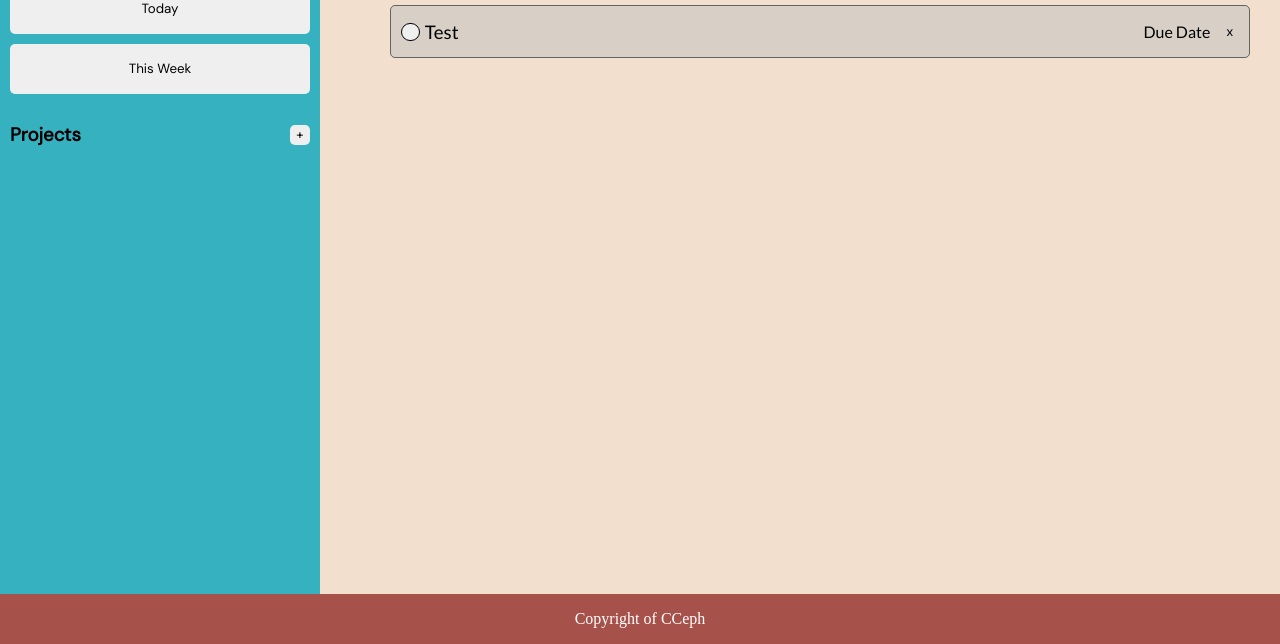
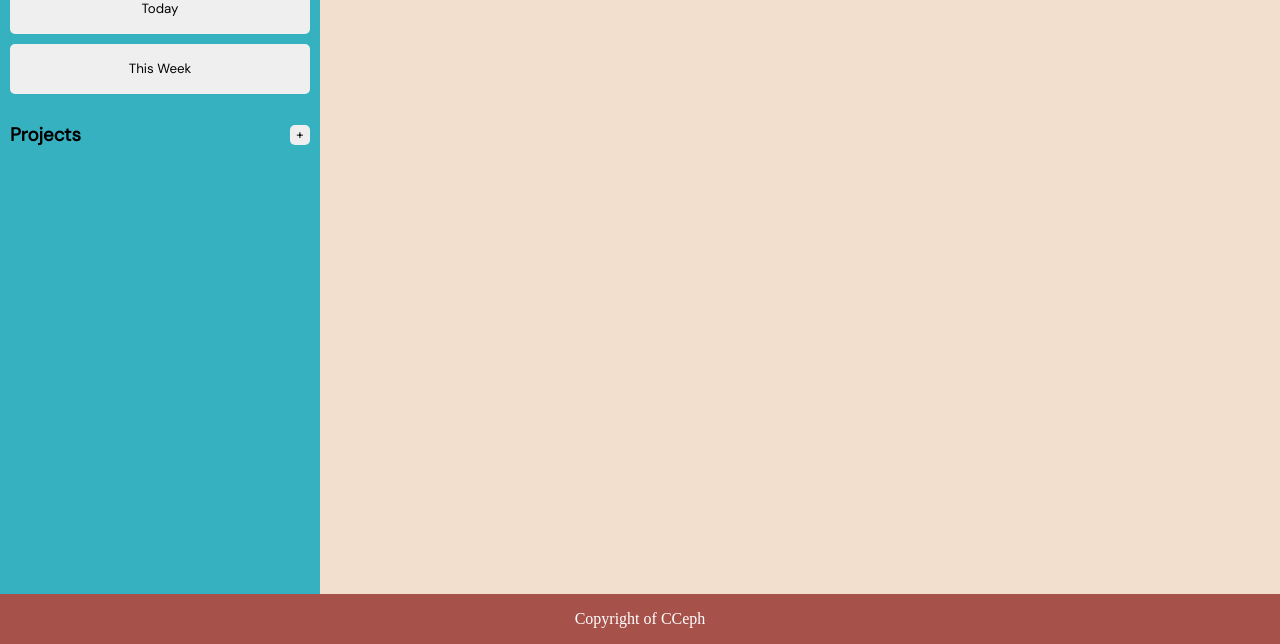
Before and after one commit to CCeph/to-do-list, a website built with webpack: page dist/index.html in a window 1280 px wide. Shown: the part 156-800 px from the top of the page. Built offline with nearby package versions, Linux system fonts and the light colour scheme; what pubsub-js would draw is missing.

Commit message:
Remove the task html demo

```diff
--- a/dist/index.html
+++ b/dist/index.html
@@ -30,24 +30,7 @@
         <div class="content">
           <h1>Inbox</h1>
 
-          <ul class="task-list">
-            <li class="task-wrapper">
-              <div data-role="button" class="task-details">
-                <div class="task-left-sidebar">
-                  <button>
-                    <span class="material-symbols-outlined"> done </span>
-                  </button>
-                </div>
-                <h3 class="task-title">Test</h3>
-                <div class="task-right-sidebar">
-                  <p>Due Date</p>
-                  <button class="remove-task-button" id="inboxTaskID1">
-                    x
-                  </button>
-                </div>
-              </div>
-            </li>
-          </ul>
+          <ul class="task-list"></ul>
         </div>
       </div>
       <div class="footer">
```
